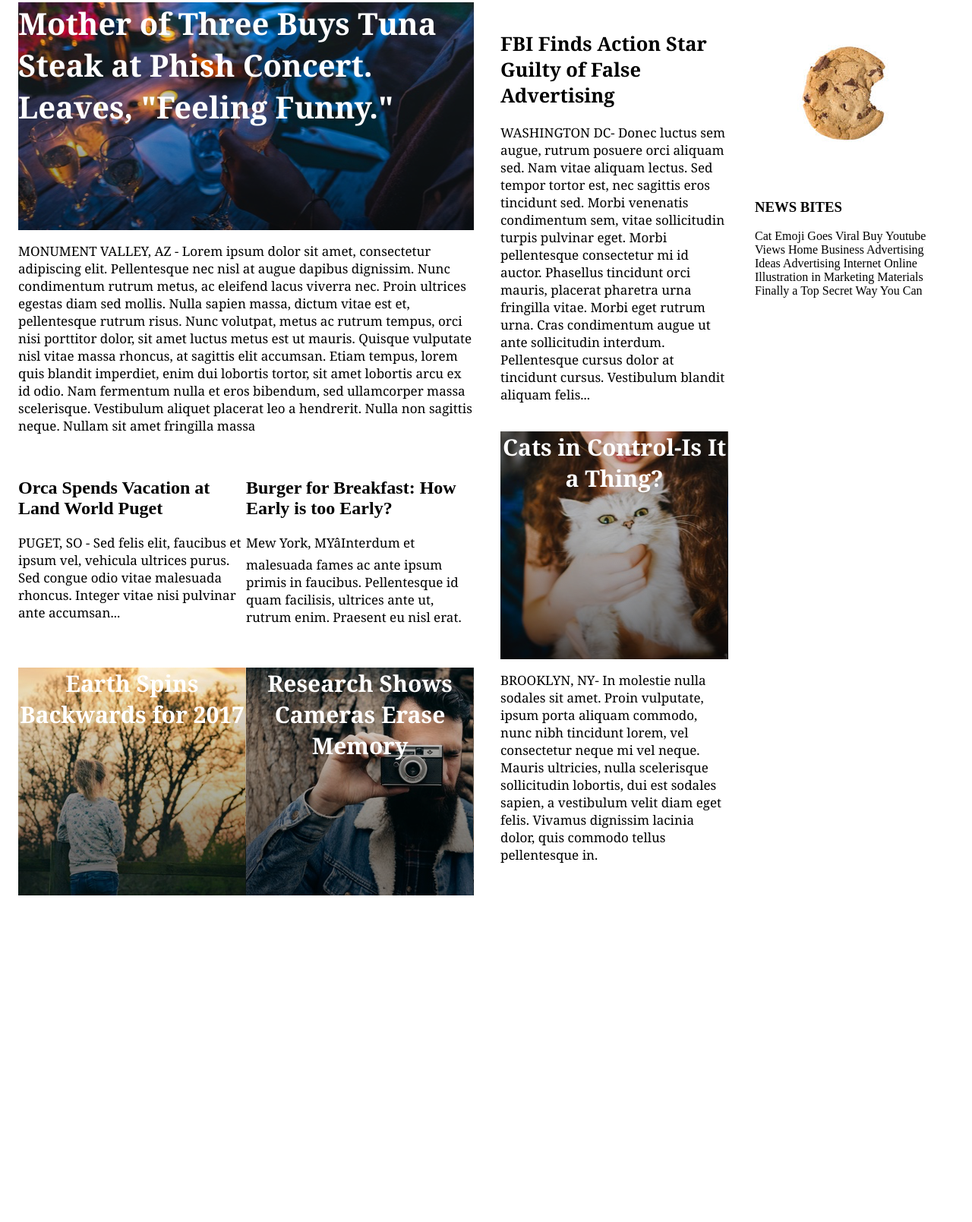
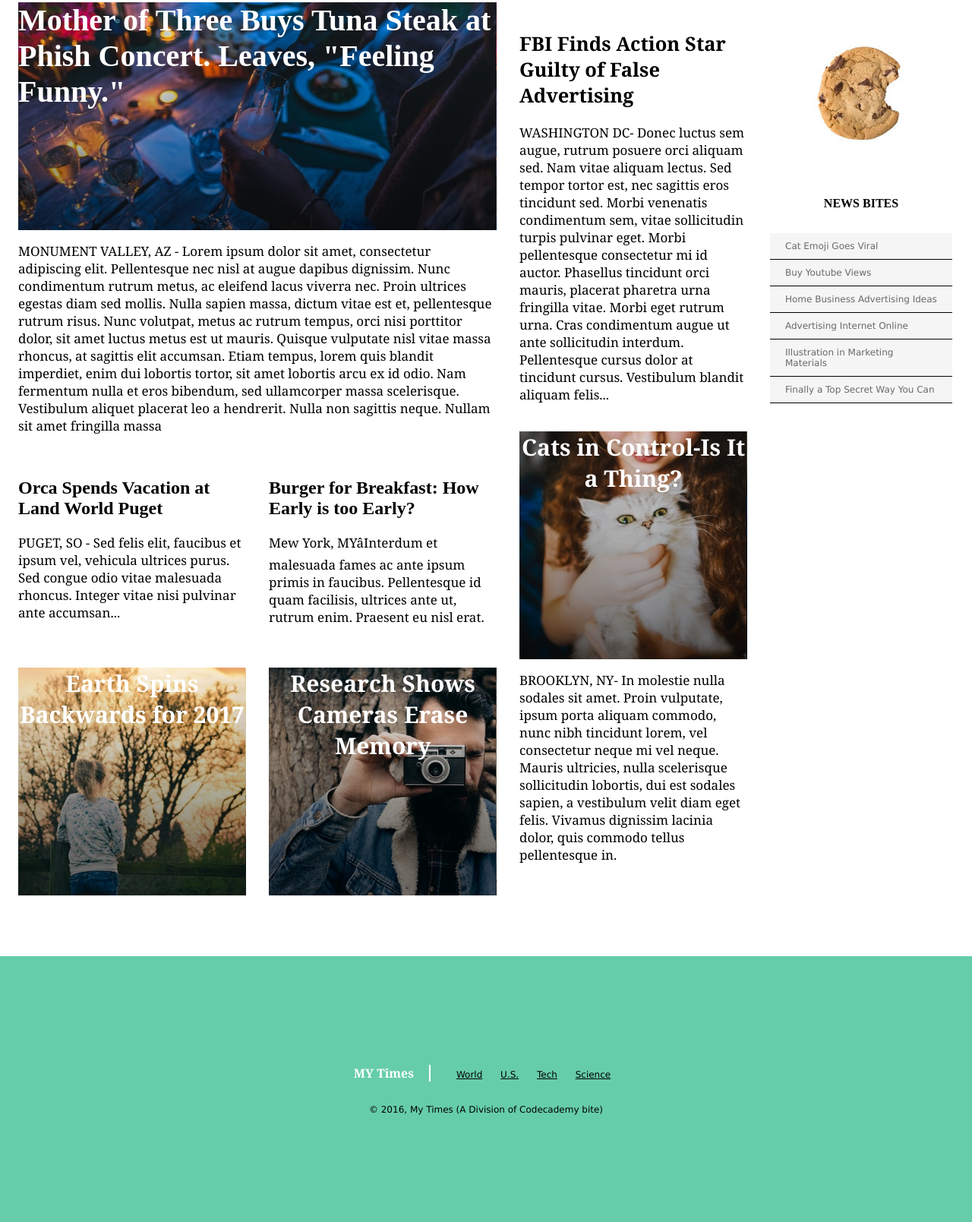
Before and after one commit to JorgvanderSchaaf/jorgvanderschaaf.mytimes.github.io, a plain HTML site: page index.html in a window 1280 px wide. Shown: the part 137-1746 px from the top of the page at 76% size. Before the commit the page ends 1316 px from the top, so only its background shows below. Drawn offline with Linux system fonts and the light colour scheme.

Commit message:
html and css ready pre finetuning

```diff
--- a/index.html
+++ b/index.html
@@ -115,6 +115,29 @@
 
     </div>
 
+    <footer>
+      <div class="footer-menu">
+        <span class="title">MY Times</span>
+        <nav>
+          <span>
+            <a href="#world">World</a>
+          </span>
+          <span>
+            <a href="#unitedstates">U.S.</a>
+          </span>
+          <span>
+            <a href="#tech">Tech</a>
+          </span>
+          <span>
+            <a href="#science">Science</a>
+          </span>
+        </nav>
+      </div>
+      <p class="copyright">&copy; 2016, My Times (A Division of Codecademy bite)
+      </p>
+    </footer>
+
+
   </body>
 
 </html>
--- a/resources/css/style.css
+++ b/resources/css/style.css
@@ -63,14 +63,19 @@ img {
 .content {
   display: flex;
   width: 1232px;
-  margin: 0 auto 0 auto;
+  margin: 0 auto 80px auto;
   padding-top: 140px;
 
 }
 
+.column {
+  display: flex;
+  flex-direction: column;
+  margin-right: 30px;
+}
+
 .column.large {
   width: 630px;
-
   }
 
 .column.medium {
@@ -79,26 +84,21 @@ img {
 
 .column.small {
   width: 240px;
-}
-
-.column {
-  display: flex;
-  flex-direction: column;
-  margin-right: 35px;
-}
-
-.headline {
 
 
 }
 
-.headline-image {
+
+.headline .headline-image {
   background-image:url("../images/img-story-main.png");
+  font-size: 40px;
+  font-weight: bold;
+  color: white;
+  width: 630px;
   height: 300px;
-  font-family: Georgia;
-  font-weight: bold;
-  font-size: 40px;
-  color: white;
+  text-align: left;
+  margin-top: 0;
+
 }
 
 .image-and-title {
@@ -152,6 +152,50 @@ img {
 
 }
 
-.news-bites {
+.news-bites h3 {
+  font-size: 16px;
+  font-weight: bold;
+  text-align: center;
+  margin-bottom: 30px;
 
 }
+
+.news-bites .bite {
+  display: block;
+  background-color: WhiteSmoke;
+  font-family: Verdana;
+  font-size: 12px;
+  color: DimGray;
+  border-bottom: 1px solid black;
+  padding-left: 10px;
+  padding: 10px 20px;
+}
+
+footer {
+  display: flex;
+  align-items: center;
+  flex-direction: column;
+  justify-content: center;
+  background-color: MediumAquamarine;
+  margin: auto;
+  font-family: Verdana;
+  font-size: 12px;
+  width: 100%;
+  height: 350px;
+}
+
+footer .title {
+  display: inline-block;
+  font-family: Georgia;
+  font-size: 16px;
+  font-weight: bold;
+  color: white;
+  border-right: 2px solid white;
+  padding-right: 20px;
+}
+
+footer nav {
+
+  display: inline-block;
+  padding-left: 20px;
+}
```
